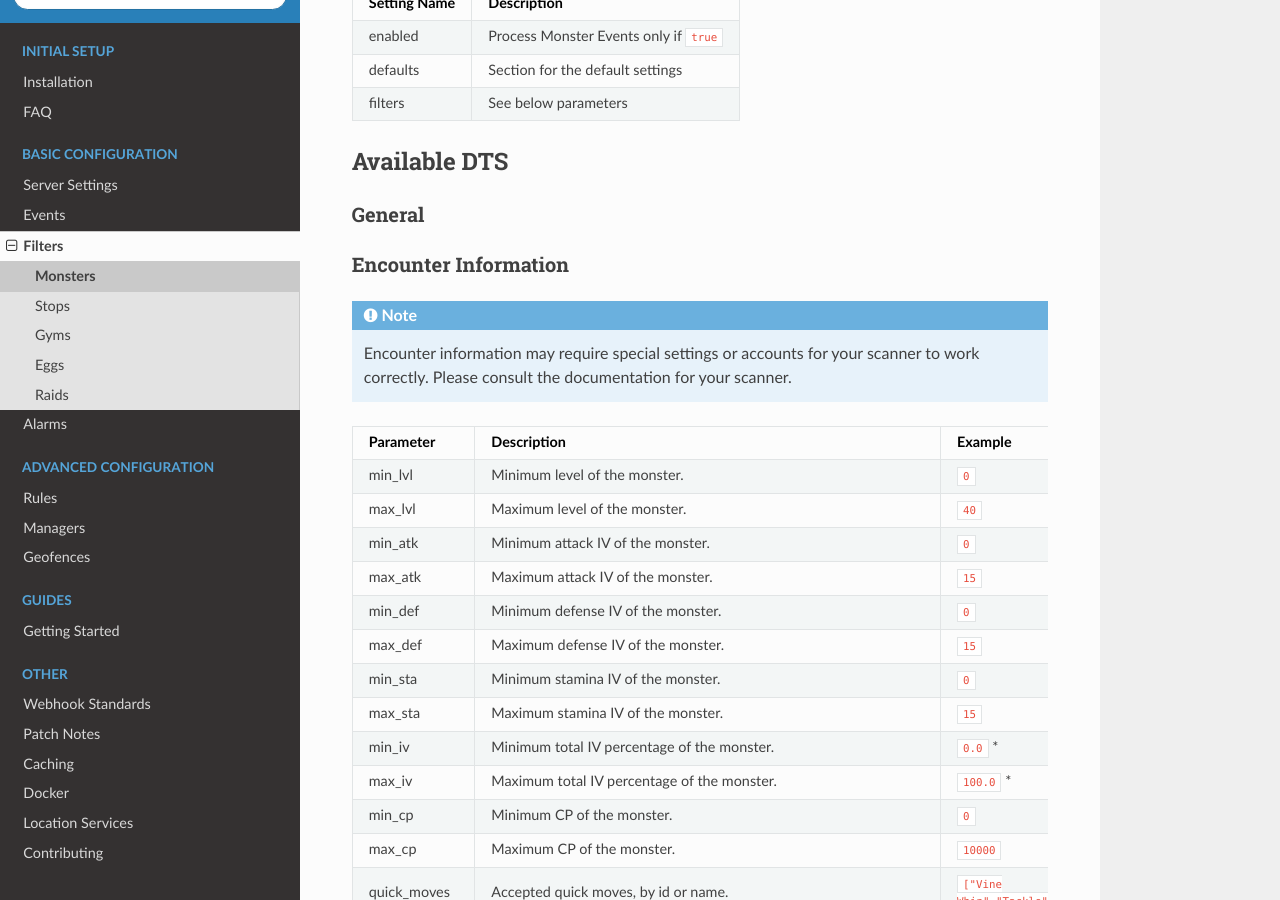
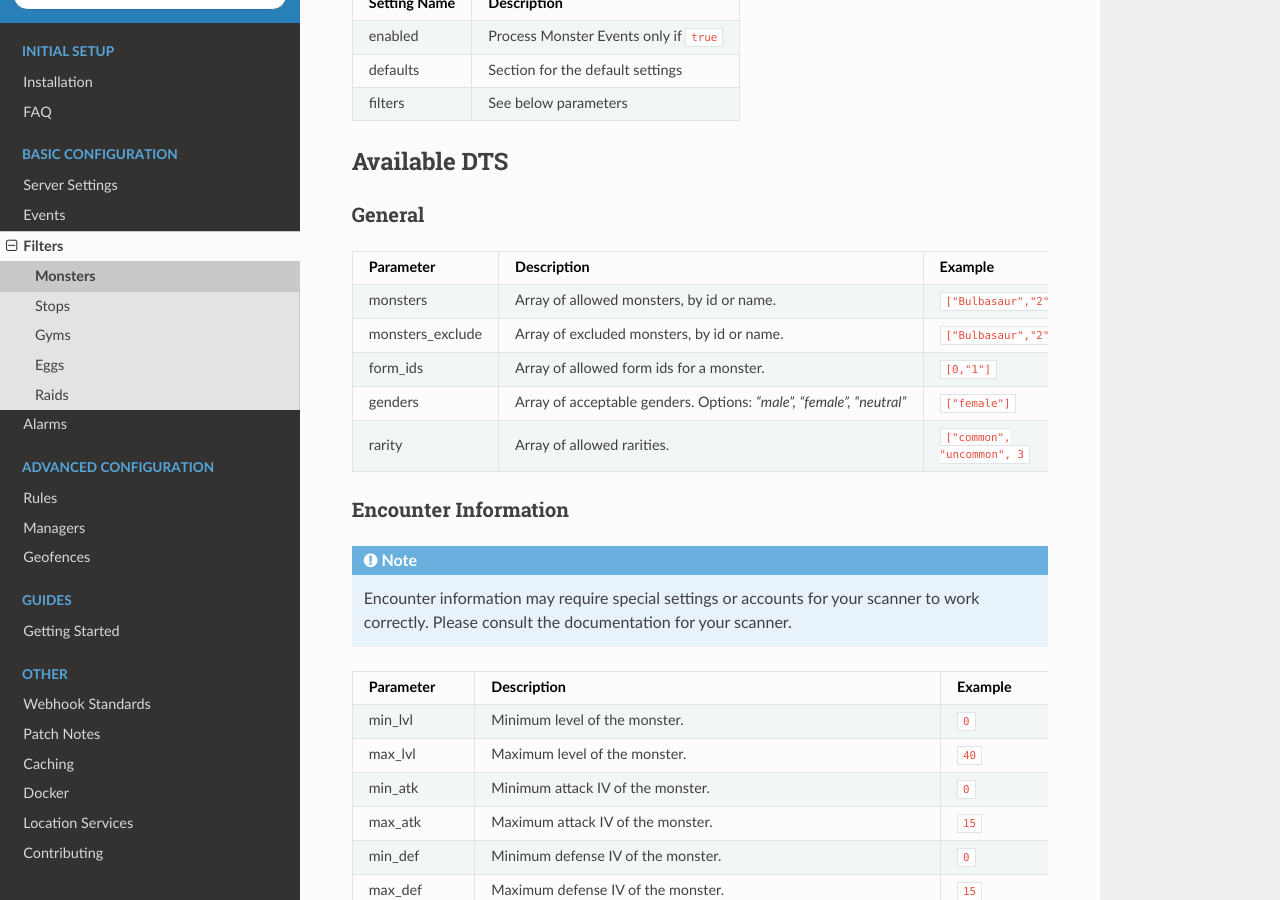
Before and after one commit to pokealarm/pokealarm, a Sphinx documentation site: the page built from docs/configuration/filters/monster-filters.rst, in a window 1280 px wide and 900 px high, scrolled down 706 px. Built offline with Sphinx 7.4.7 and the Read the Docs theme 2.0.0, drawn with Linux system fonts in a browser that asks for light colours.

Commit message:
Update wiki.

```diff
--- a/docs/configuration/events/monster-events.rst
+++ b/docs/configuration/events/monster-events.rst
@@ -83,6 +83,7 @@ great_catch_2       Catch rate of the monster when using a great ball, rounded t
 ultra_catch         Catch rate of the monster when using an ultra ball.
 ultra_catch_0       Catch rate of the monster when using an ultra ball, rounded to the nearest integer.
 ultra_catch_2       Catch rate of the monster when using an ultra ball, rounded to 2 decimal places.
+rarity              Rarity of the monster, as supplied by the scanner.
 =================== =========================================================
 
 Moves
--- a/docs/configuration/filters/monster-filters.rst
+++ b/docs/configuration/filters/monster-filters.rst
@@ -46,7 +46,8 @@ monsters_exclude  Array of excluded monsters, by id or name.         ``["Bulbasa
 form_ids          Array of allowed form ids for a monster.           ``[0,"1"]``
 genders           Array of acceptable genders. Options: `"male",     ``["female"]``
                   "female", "neutral"`
-============== ===================================================== ================================
+rarity            Array of allowed rarities.                         ``["common", "uncommon", 3``
+================= ================================================== ================================
 
 
 Encounter Information
```
